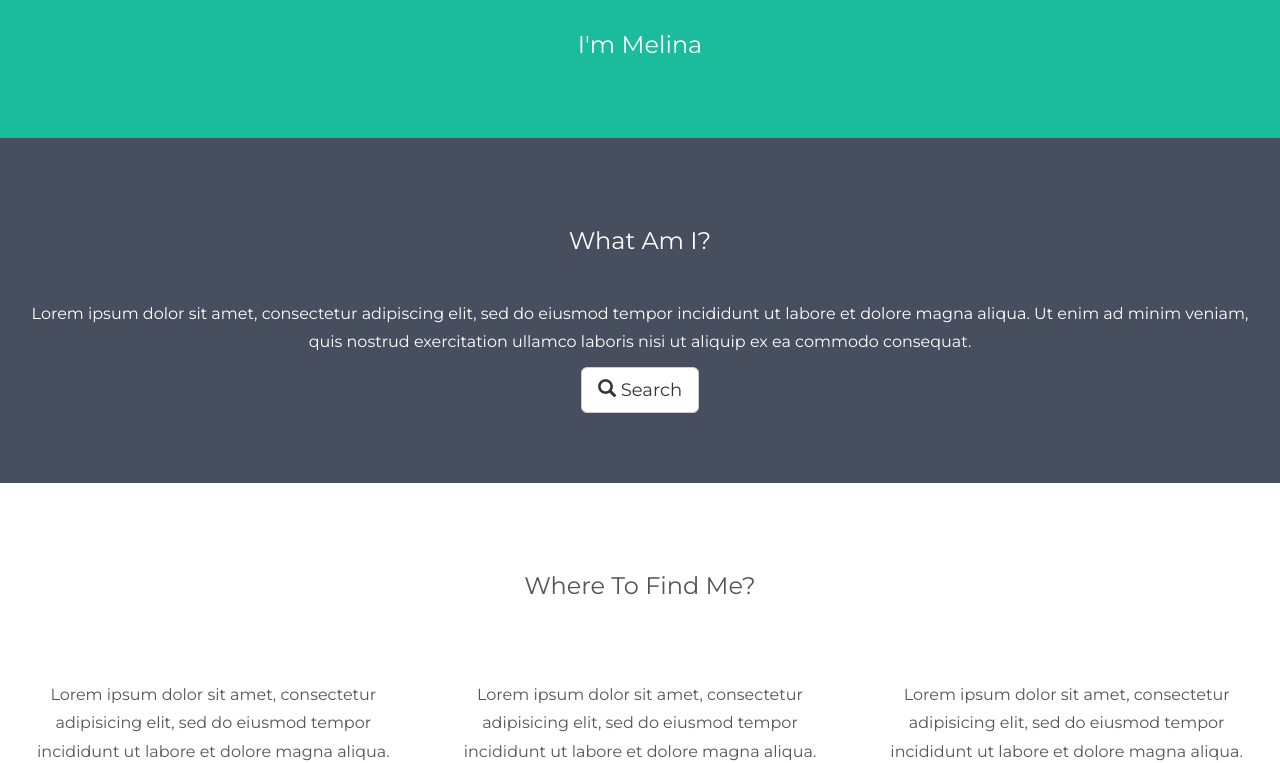
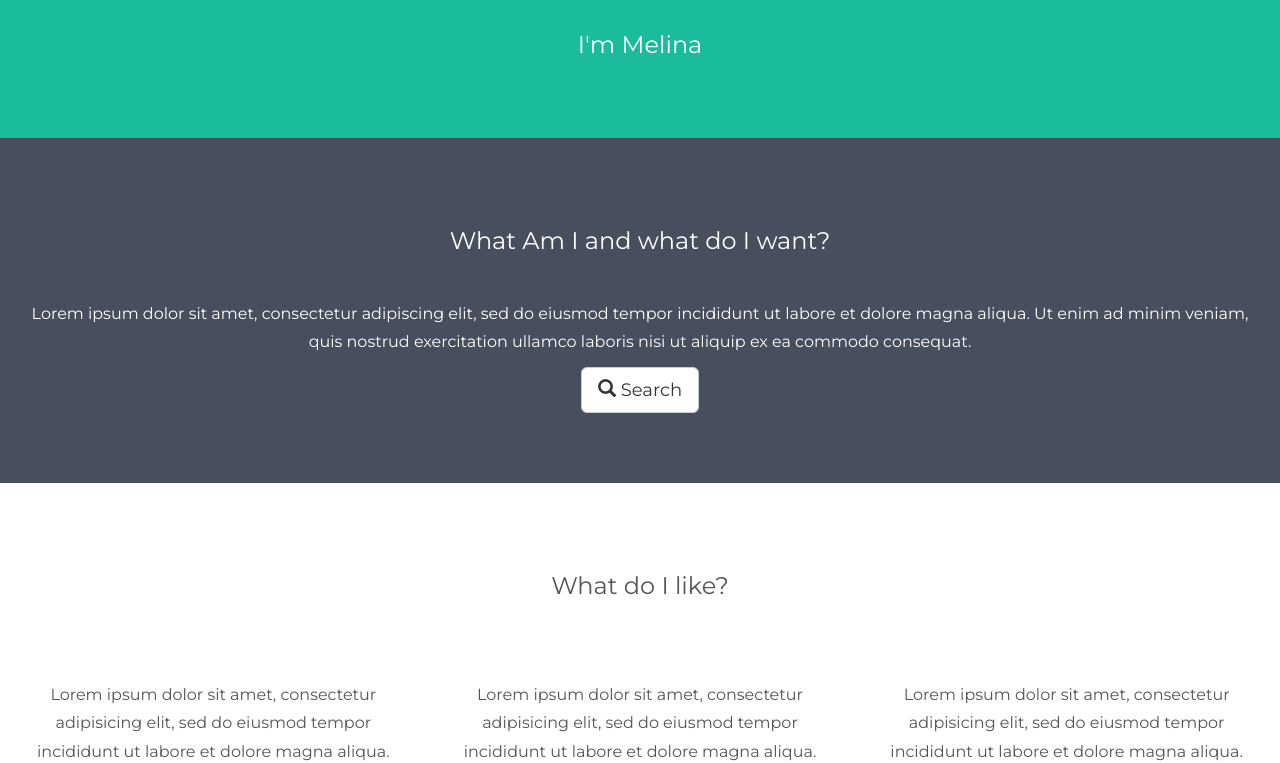
Before and after one commit to Melina246/Melina246.github.io, a plain HTML site: page index.html in a window 1280 px wide. Shown: the part 537-1300 px from the top of the page. Drawn offline with nearby package versions, Linux system fonts and the light colour scheme.

Commit message:
Update index.html

```diff
--- a/index.html
+++ b/index.html
@@ -84,7 +84,7 @@
 
 <!-- Second Container -->
 <div class="container-fluid bg-2 text-center">
-  <h3 class="margin">What Am I?</h3>
+  <h3 class="margin">What Am I and what do I want?</h3>
   <p>Lorem ipsum dolor sit amet, consectetur adipiscing elit, sed do eiusmod tempor incididunt ut labore et dolore magna aliqua. Ut enim ad minim veniam, quis nostrud exercitation ullamco laboris nisi ut aliquip ex ea commodo consequat. </p>
   <a href="#" class="btn btn-default btn-lg">
     <span class="glyphicon glyphicon-search"></span> Search
@@ -93,7 +93,7 @@
 
 <!-- Third Container (Grid) -->
 <div class="container-fluid bg-3 text-center">
-  <h3 class="margin">Where To Find Me?</h3><br>
+  <h3 class="margin">What do I like?</h3><br>
   <div class="row">
     <div class="col-sm-4">
       <p>Lorem ipsum dolor sit amet, consectetur adipisicing elit, sed do eiusmod tempor incididunt ut labore et dolore magna aliqua.</p>
```
